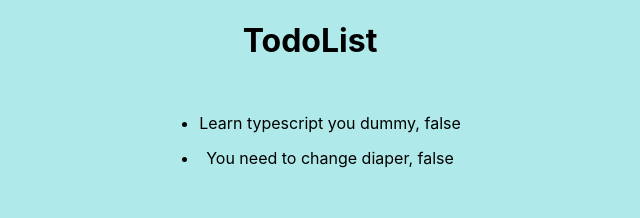
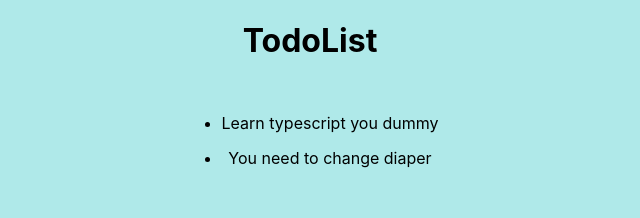
Before and after one commit to AntonPDC/react_typescript_todo_app, a React (Create React App) app: page / in a window 1280 px wide. Shown: the top 218 px of the page, without its empty margins (330-970 px from the left). Built offline with nearby package versions, Linux system fonts and the light colour scheme.

Commit message:
List of items now its own component

```diff
--- a/src/App.tsx
+++ b/src/App.tsx
@@ -1,5 +1,5 @@
 import "./App.css";
-import { TodoList } from "./TodoList";
+import { TodoList } from "./TodoListMain";
 
 function App() {
   return (
--- a/src/TodoList.tsx
+++ b/src/TodoListMain.tsx
@@ -1,6 +1,7 @@
 import { useState } from "react";
 import Button from "./components/Button/Button";
 import Input from "./components/Input/Input";
+import TodoItemList from "./components/TodoItemList/TodoItemList";
 
 interface Todo {
   id: number;
@@ -37,17 +38,8 @@ export const TodoList: React.FC = () => {
   return (
     <div className="main-container">
       <h1>TodoList</h1>
-      <ul>
-        {todos.map((todo) => (
-          <li
-            key={todo.id}
-            onClick={() => handleToggle(todo.id)}
-            style={{ textDecoration: todo.completed ? "line-through" : "none" }}
-          >
-            {`${todo.text}, ${todo.completed.toString()}`}
-          </li>
-        ))}
-      </ul>
+
+      <TodoItemList todos={todos} handleListToggle={handleToggle} />
       <Input
         id={Date.now()}
         placeholder="Enter Todo Item"
--- /dev/null
+++ b/src/components/TodoItemList/TodoItemList.tsx
@@ -0,0 +1,33 @@
+import "./TodoItemList.css";
+
+interface TodoItem {
+  id: number;
+  text: string;
+  completed: boolean;
+}
+
+interface TodoItemListProps {
+  todos: TodoItem[];
+  handleListToggle: (id: number) => void;
+}
+
+const TodoItemList: React.FC<TodoItemListProps> = ({
+  todos,
+  handleListToggle,
+}) => {
+  return (
+    <ul>
+      {todos.map((todo) => (
+        <li
+          key={todo.id}
+          onClick={() => handleListToggle(todo.id)}
+          style={{ textDecoration: todo.completed ? "line-through" : "none" }}
+        >
+          {`${todo.text}`}
+        </li>
+      ))}
+    </ul>
+  );
+};
+
+export default TodoItemList;
```
Also changed, not shown: src/components/TodoItemList/TodoItemList.css (added).
